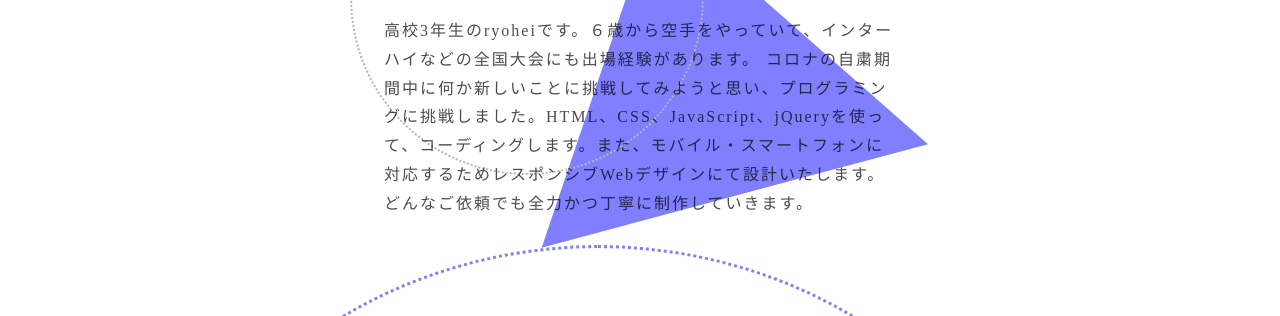
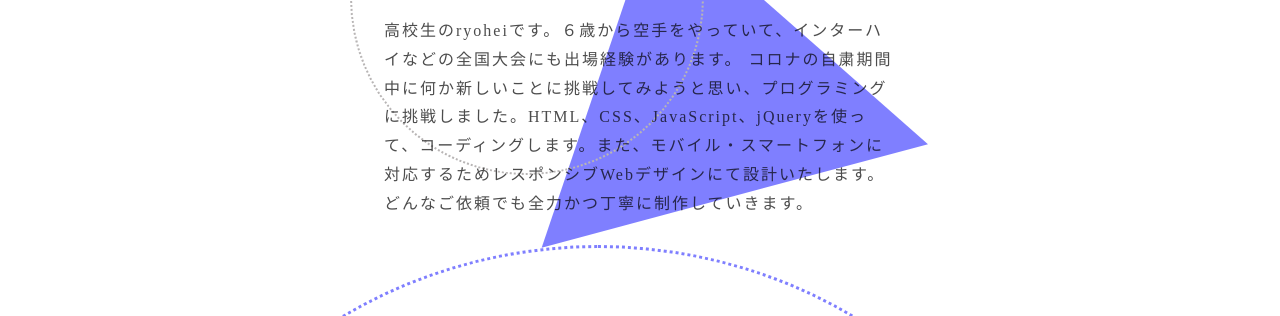
Before and after one commit to ryohei111/portfolio, a plain HTML site: page index.html in a window 1280 px wide. Shown: the part 419-735 px from the top of the page. Drawn offline with nearby package versions, Linux system fonts and the light colour scheme.

Commit message:
Update index.html

```diff
--- a/index.html
+++ b/index.html
@@ -81,7 +81,7 @@
       <div class="traiangle"></div>
       <div class="circle"></div>
       <div class="heading">SELF-INTRODUCTION<br><span>-自己紹介-</span></div>
-      <div class="text">高校3年生のryoheiです。６歳から空手をやっていて、インターハイなどの全国大会にも出場経験があります。
+      <div class="text">高校生のryoheiです。６歳から空手をやっていて、インターハイなどの全国大会にも出場経験があります。
         コロナの自粛期間中に何か新しいことに挑戦してみようと思い、プログラミングに挑戦しました。HTML、CSS、JavaScript、jQueryを使って、コーディングします。また、モバイル・スマートフォンに対応するためレスポンシブWebデザインにて設計いたします。どんなご依頼でも全力かつ丁寧に制作していきます。
     </div>
   </div>
```
